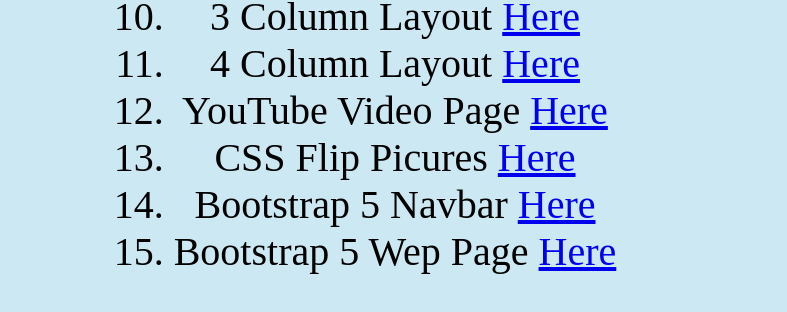
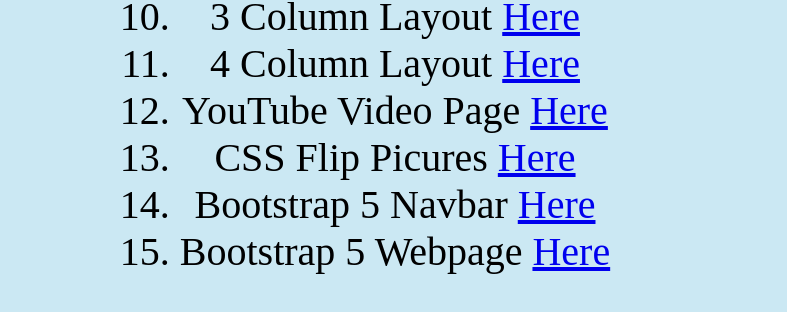
Before and after one commit to CraigAtHome1/Web-Dev-Craig, a plain HTML site: page webdev.html in a window 1280 px wide. Shown: the part 736-1048 px from the top of the page, without its empty margins (245-1032 px from the left). Drawn offline with Linux system fonts and the light colour scheme.

Commit message:
Update webdev.html

```diff
--- a/webdev.html
+++ b/webdev.html
@@ -26,7 +26,7 @@
         <li>YouTube Video Page <a href="youtube_columns.html" target=_blank rel="noopener">Here</a></li>
         <li>CSS Flip Picures <a href="css_flip_picture_layout.html" target=_blank rel="noopener">Here</a></li>
         <li>Bootstrap 5 Navbar <a href="bootstrapNavbar.html" target=_blank rel="noopener">Here</a></li>
-        <li>Bootstrap 5 Wep Page <a href="bootstrap5page.html" target=_blank rel="noopener">Here</a></li>
+        <li>Bootstrap 5 Webpage <a href="bootstrap5page.html" target=_blank rel="noopener">Here</a></li>
     </ol>
     </div>
 </body>
```
